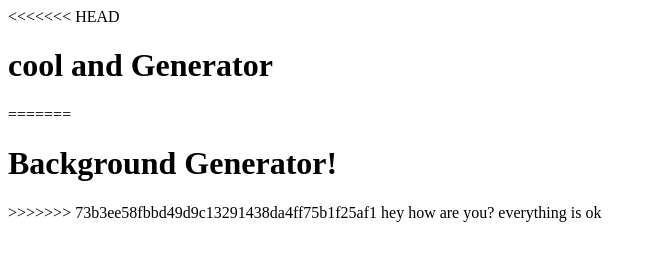
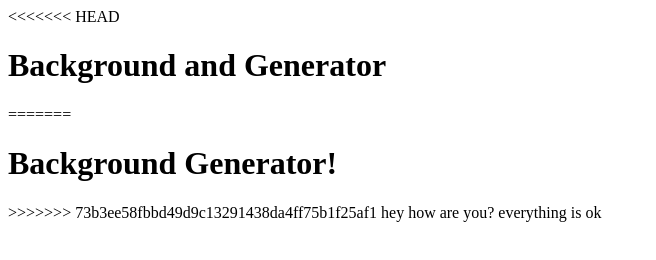
Before and after one commit to soheilk1/background-generator, a plain HTML site: page index.html in a window 1280 px wide. Shown: the whole page, without its empty margins (0-656 px from the left). Drawn offline with Linux system fonts and the light colour scheme.

Commit message:
change title to old

```diff
--- a/index.html
+++ b/index.html
@@ -12,7 +12,7 @@
 
 <body>
 <<<<<<< HEAD
-	<h1>cool and  Generator</h1>
+	<h1>Background and  Generator</h1>
 =======
 	<h1>Background Generator!</h1>
 >>>>>>> 73b3ee58fbbd49d9c13291438da4ff75b1f25af1
```
